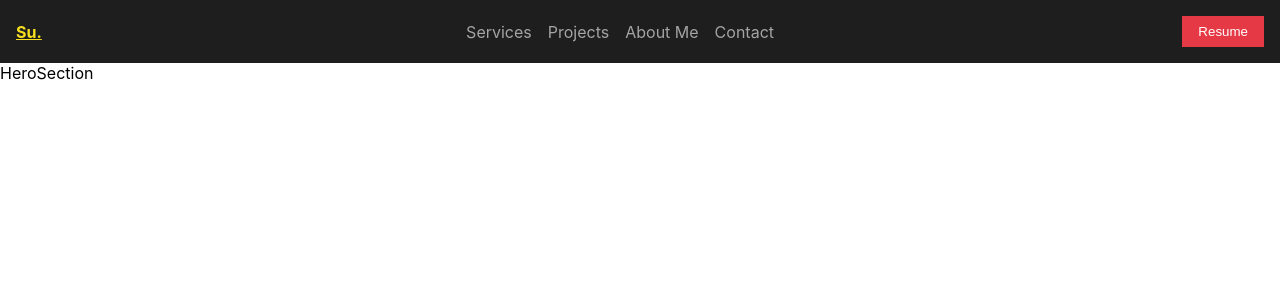
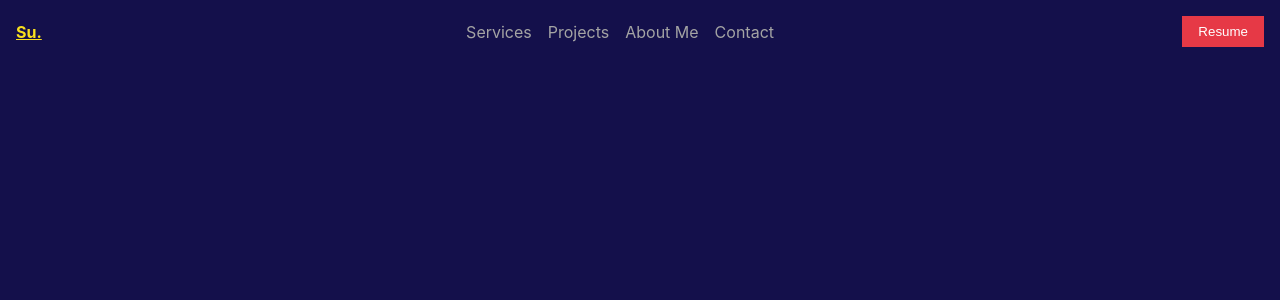
Before and after one commit to ellie-ctrl35/portfolio, a React (Create React App) app: page / in a window 1280 px wide. Shown: the top 300 px of the page. Built offline with nearby package versions, Linux system fonts and the light colour scheme.

Commit message:
container adjustment

```diff
--- a/src/components/Navbar.module.css
+++ b/src/components/Navbar.module.css
@@ -4,7 +4,7 @@
     justify-content: space-between;
     align-items: center;
     padding: 1rem;
-    background-color: #1E1E1E; /* Adjusted to match the screenshot */
+    background-color: #14104b; /* Adjusted to match the screenshot */
     color: white;
   }
 
--- a/src/index.css
+++ b/src/index.css
@@ -5,6 +5,7 @@ body {
     sans-serif;
   -webkit-font-smoothing: antialiased;
   -moz-osx-font-smoothing: grayscale;
+  background-color: #14104b;
 }
 
 code {
--- /dev/null
+++ b/src/pages/Hero.module.css
@@ -0,0 +1,4 @@
+.container{
+    background-color: #14104b;
+    height: 91.5vh;
+}
--- a/src/pages/HeroSection.jsx
+++ b/src/pages/HeroSection.jsx
@@ -1,9 +1,11 @@
-import React from 'react'
+import React from "react";
+import styles from './Hero.module.css'
 
 const HeroSection = () => {
-  return (
-    <div>HeroSection</div>
-  )
-}
+  return
+  <div className={styles.container}>
+    HeroSection
+  </div>;
+};
 
-export default HeroSection
+export default HeroSection;
```
